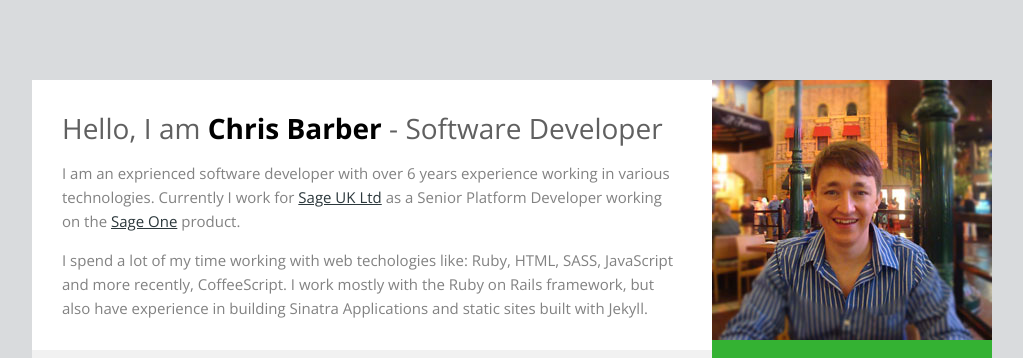
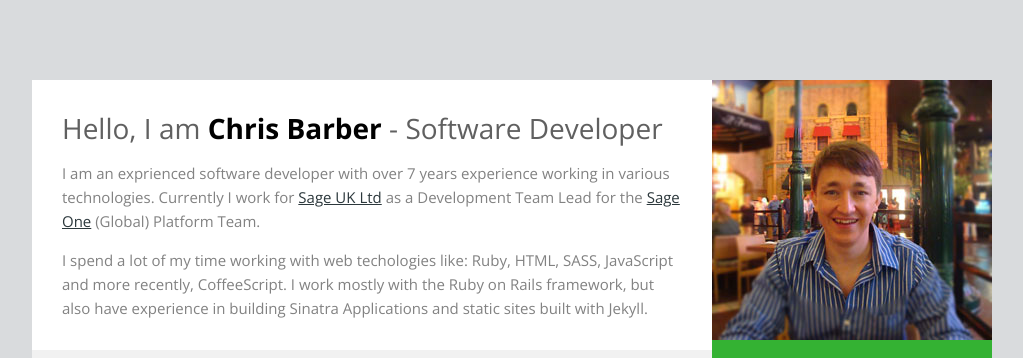
Before and after one commit to chrisbarber86/chris-barber.co.uk, a Jekyll site: the page built from index.md, in a window 1280 px wide. Shown: the top 358 px of the page, without its empty margins (128-1151 px from the left). Built offline with Jekyll 4.4.1, drawn with Linux system fonts in a browser that asks for light colours; Markdown is read by kramdown in place of the engine named in the settings.

Commit message:
Update index.md

```diff
--- a/index.md
+++ b/index.md
@@ -5,8 +5,8 @@ menu: profile
 
 ## Hello, I am **Chris Barber** - Software Developer
 
-I am an exprienced software developer with over 6 years experience working in various technologies.
-Currently I work for [Sage UK Ltd](http://www.sage.co.uk) as a Senior Platform Developer working on the [Sage One](http://www.sageone.com) product.
+I am an exprienced software developer with over 7 years experience working in various technologies.
+Currently I work for [Sage UK Ltd](http://www.sage.co.uk) as a Development Team Lead for the [Sage One](http://www.sageone.com) (Global) Platform Team.
 
 I spend a lot of my time working with web techologies like: Ruby, HTML, SASS, JavaScript and more recently, CoffeeScript.
 I work mostly with the Ruby on Rails framework, but also have experience in building Sinatra Applications and static sites built with Jekyll.
```
